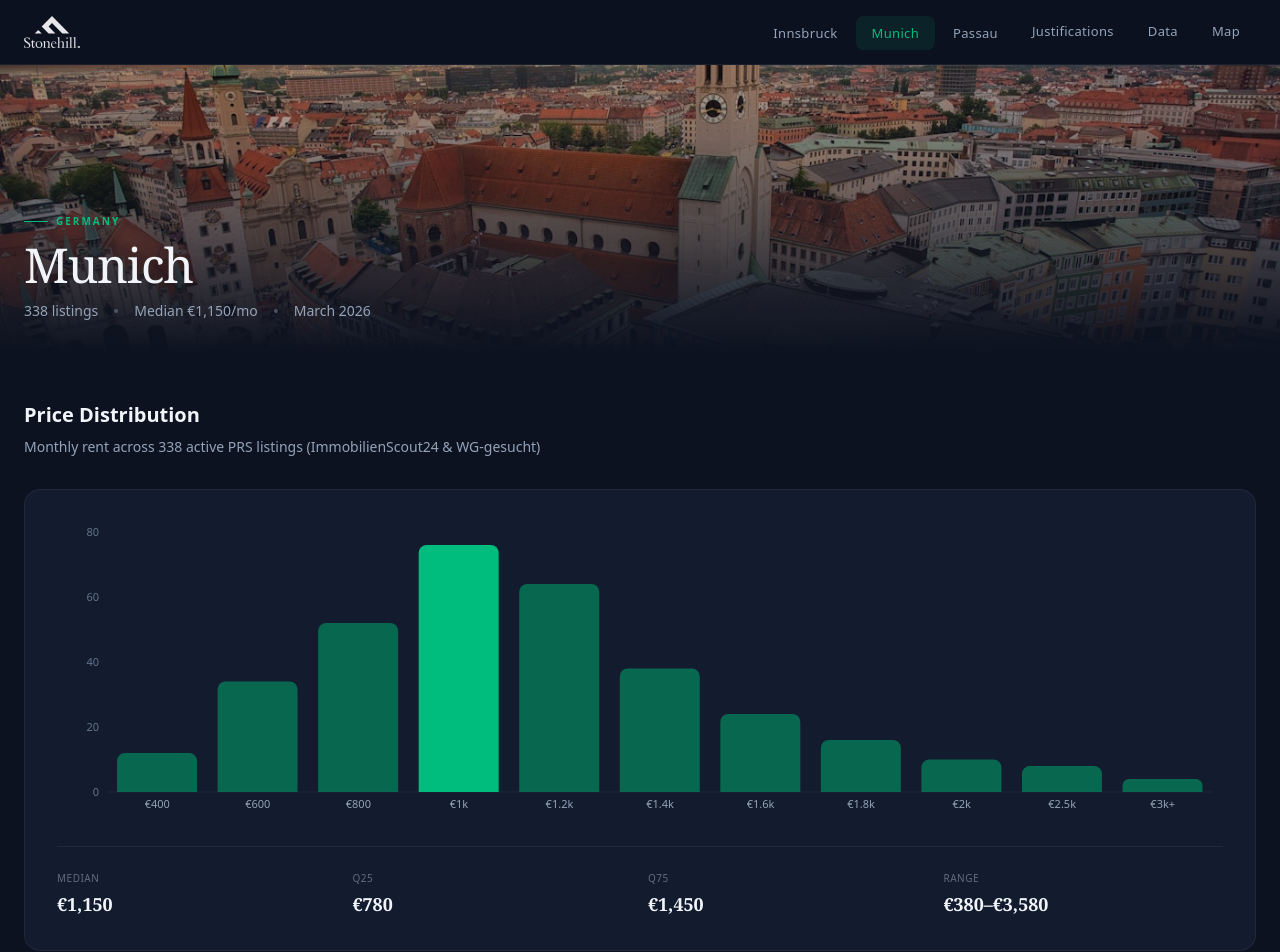
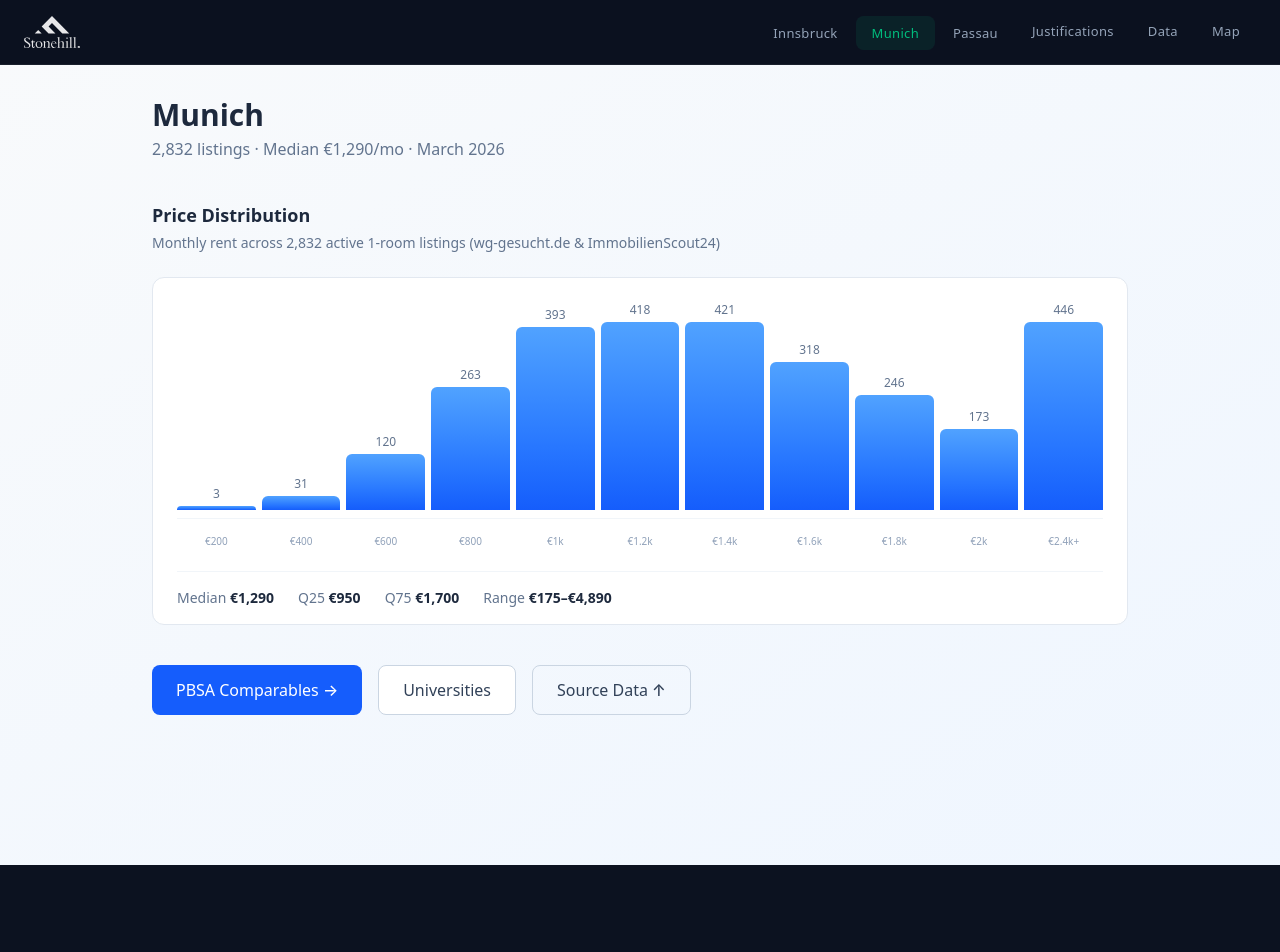
Before and after one commit to cc4921-ctrl/dach-student-housing, a Next.js app: page /munich in a window 1280 px wide. Shown: the top 952 px of the page. After the commit the page ends 865 px from the top, so only its background shows below. Built offline with nearby package versions, Linux system fonts and the light colour scheme.

Commit message:
Update Munich page with cleaned Excel data (n=2,832, median €1,290)

```diff
--- a/app/munich/page.tsx
+++ b/app/munich/page.tsx
@@ -1,107 +1,73 @@
-"use client";
 import Link from "next/link";
-import { BarChart, Bar, XAxis, YAxis, Tooltip, ResponsiveContainer, Cell } from "recharts";
 
 const histogram = [
-  { range: "€400", count: 12 },
-  { range: "€600", count: 34 },
-  { range: "€800", count: 52 },
-  { range: "€1k", count: 76 },
-  { range: "€1.2k", count: 64 },
-  { range: "€1.4k", count: 38 },
-  { range: "€1.6k", count: 24 },
-  { range: "€1.8k", count: 16 },
-  { range: "€2k", count: 10 },
-  { range: "€2.5k", count: 8 },
-  { range: "€3k+", count: 4 },
+  { label: "200", count: 3 },
+  { label: "400", count: 31 },
+  { label: "600", count: 120 },
+  { label: "800", count: 263 },
+  { label: "1k", count: 393 },
+  { label: "1.2k", count: 418 },
+  { label: "1.4k", count: 421 },
+  { label: "1.6k", count: 318 },
+  { label: "1.8k", count: 246 },
+  { label: "2k", count: 173 },
+  { label: "2.4k+", count: 446 },
 ];
 
-const CustomTooltip = ({ active, payload }: { active?: boolean; payload?: Array<{ value: number; payload: { range: string } }> }) => {
-  if (active && payload && payload.length) {
-    return (
-      <div className="bg-midnight-surface border border-white/[0.08] text-snow px-4 py-2.5 rounded-xl shadow-xl text-sm">
-        <p className="font-bold">{payload[0].payload.range}</p>
-        <p className="text-emerald-accent text-xs mt-0.5">{payload[0].value} listings</p>
-      </div>
-    );
-  }
-  return null;
-};
+const maxCount = Math.max(...histogram.map(h => h.count));
 
 export default function MunichPage() {
   return (
-    <div className="min-h-screen bg-midnight">
-      {/* Hero banner */}
-      <div className="relative w-full h-72 overflow-hidden">
-        <img
-          src="/images/banners/munich.jpg"
-          alt="Munich"
-          className="w-full h-full object-cover"
-        />
-        <div className="absolute inset-0 bg-gradient-to-t from-midnight via-midnight/60 to-midnight/20" />
-        <div className="absolute bottom-0 left-0 right-0 max-w-7xl mx-auto px-6 pb-8">
-          <div className="flex items-center gap-2 mb-3">
-            <span className="w-6 h-px bg-emerald-accent" />
-            <span className="text-emerald-accent text-[10px] font-bold tracking-[0.2em] uppercase">Germany</span>
-          </div>
-          <h1 className="text-4xl sm:text-5xl font-serif text-snow tracking-tight">Munich</h1>
-          <div className="flex items-center gap-4 mt-3">
-            <span className="text-sm text-silver">338 listings</span>
-            <span className="w-1 h-1 rounded-full bg-silver/40" />
-            <span className="text-sm text-silver">Median €1,150/mo</span>
-            <span className="w-1 h-1 rounded-full bg-silver/40" />
-            <span className="text-sm text-silver">March 2026</span>
-          </div>
+    <div className="min-h-screen bg-gradient-to-br from-slate-50 to-blue-50">
+      <main className="max-w-5xl mx-auto px-6 py-8 space-y-10">
+        <div>
+          <h1 className="text-3xl font-bold text-slate-800">Munich</h1>
+          <p className="text-slate-500 mt-1">2,832 listings &middot; Median &euro;1,290/mo &middot; March 2026</p>
         </div>
-      </div>
+        <section>
+          <h2 className="text-lg font-semibold text-slate-800 mb-1">Price Distribution</h2>
+          <p className="text-sm text-slate-500 mb-6">Monthly rent across 2,832 active 1-room listings (wg-gesucht.de &amp; ImmobilienScout24)</p>
 
-      <main className="max-w-7xl mx-auto px-6 py-12 space-y-12">
-        <section>
-          <h2 className="text-xl font-bold text-snow mb-2">Price Distribution</h2>
-          <p className="text-sm text-silver mb-8">Monthly rent across 338 active PRS listings (ImmobilienScout24 &amp; WG-gesucht)</p>
-
-          <div className="bg-midnight-light border border-white/[0.06] rounded-2xl p-6 sm:p-8">
-            <ResponsiveContainer width="100%" height={300}>
-              <BarChart data={histogram} margin={{ top: 10, right: 10, left: -10, bottom: 0 }}>
-                <XAxis dataKey="range" tick={{ fill: "#94a3b8", fontSize: 11 }} axisLine={{ stroke: "rgba(255,255,255,0.06)" }} tickLine={false} />
-                <YAxis tick={{ fill: "#64748b", fontSize: 11 }} axisLine={false} tickLine={false} />
-                <Tooltip content={<CustomTooltip />} cursor={{ fill: "rgba(255,255,255,0.02)" }} />
-                <Bar dataKey="count" radius={[8, 8, 0, 0]}>
-                  {histogram.map((_, index) => (
-                    <Cell key={index} fill={index === 3 ? "#00bc7d" : "#009966"} fillOpacity={index === 3 ? 1 : 0.6} />
-                  ))}
-                </Bar>
-              </BarChart>
-            </ResponsiveContainer>
-
-            <div className="mt-6 pt-6 border-t border-white/[0.06] grid grid-cols-2 sm:grid-cols-4 gap-4">
-              {[
-                { label: "Median", value: "€1,150" },
-                { label: "Q25", value: "€780" },
-                { label: "Q75", value: "€1,450" },
-                { label: "Range", value: "€380–€3,580" },
-              ].map((stat) => (
-                <div key={stat.label} className="text-center sm:text-left">
-                  <div className="text-[10px] text-silver/60 uppercase tracking-wider mb-1">{stat.label}</div>
-                  <div className="text-lg font-bold text-snow font-serif">{stat.value}</div>
+          <div className="bg-white rounded-xl border border-slate-200 p-6 pb-4">
+            <div className="flex items-end gap-1.5 h-52">
+              {histogram.map((bar) => (
+                <div key={bar.label} className="flex-1 flex flex-col items-center justify-end h-full">
+                  <span className="text-xs font-medium text-slate-500 mb-1">{bar.count}</span>
+                  <div
+                    className="w-full rounded-t-md bg-gradient-to-t from-blue-600 to-blue-400"
+                    style={{ height: `${(bar.count / maxCount) * 100}%`, minHeight: bar.count > 0 ? '4px' : '0' }}
+                  />
                 </div>
               ))}
+            </div>
+            <div className="flex gap-1.5 mt-2 border-t border-slate-100 pt-2">
+              {histogram.map((bar) => (
+                <div key={bar.label} className="flex-1 text-center">
+                  <span className="text-[10px] text-slate-400 leading-tight">&euro;{bar.label}</span>
+                </div>
+              ))}
+            </div>
+
+            <div className="mt-5 pt-4 border-t border-slate-100 flex flex-wrap items-center gap-6 text-sm text-slate-500">
+              <div>Median <span className="font-semibold text-slate-800">&euro;1,290</span></div>
+              <div>Q25 <span className="font-semibold text-slate-800">&euro;950</span></div>
+              <div>Q75 <span className="font-semibold text-slate-800">&euro;1,700</span></div>
+              <div>Range <span className="font-semibold text-slate-800">&euro;175&ndash;&euro;4,890</span></div>
             </div>
           </div>
         </section>
 
-        <section className="flex flex-col sm:flex-row gap-4">
-          <Link href="/munich/comparables" className="group inline-flex items-center justify-center gap-3 bg-emerald-accent text-midnight px-8 py-4 rounded-xl font-bold text-sm tracking-wide hover:bg-emerald-glow transition-colors duration-300">
-            PBSA Comparables
-            <svg width="16" height="16" viewBox="0 0 16 16" fill="none" stroke="currentColor" strokeWidth="2" strokeLinecap="round" className="group-hover:translate-x-1 transition-transform"><path d="M1 8h14M9 2l6 6-6 6" /></svg>
+        <div className="flex flex-col sm:flex-row gap-4">
+          <Link href="/munich/comparables" className="inline-flex items-center justify-center gap-2 bg-blue-600 text-white px-6 py-3 rounded-lg hover:bg-blue-700 transition-colors font-medium">
+            PBSA Comparables &rarr;
           </Link>
-          <Link href="/munich/universities" className="inline-flex items-center justify-center gap-2 bg-transparent text-silver border border-white/[0.1] px-8 py-4 rounded-xl font-medium text-sm tracking-wide hover:text-snow hover:border-white/[0.2] transition-all duration-300">
+          <Link href="/munich/universities" className="inline-flex items-center justify-center gap-2 bg-white text-slate-700 border border-slate-300 px-6 py-3 rounded-lg hover:bg-slate-50 transition-colors font-medium">
             Universities
           </Link>
-          <Link href="/munich/gallery" className="inline-flex items-center justify-center gap-2 bg-transparent text-silver border border-white/[0.1] px-8 py-4 rounded-xl font-medium text-sm tracking-wide hover:text-snow hover:border-white/[0.2] transition-all duration-300">
-            THE FIZZ Gallery
-          </Link>
-        </section>
+          <a href="https://www.wg-gesucht.de/1-zimmer-wohnungen-in-Muenchen.90.1.1.0.html" target="_blank" rel="noopener noreferrer" className="inline-flex items-center justify-center gap-2 border border-slate-300 text-slate-700 px-6 py-3 rounded-lg hover:bg-slate-50 transition-colors font-medium">
+            Source Data &uarr;
+          </a>
+        </div>
       </main>
     </div>
   );
```
